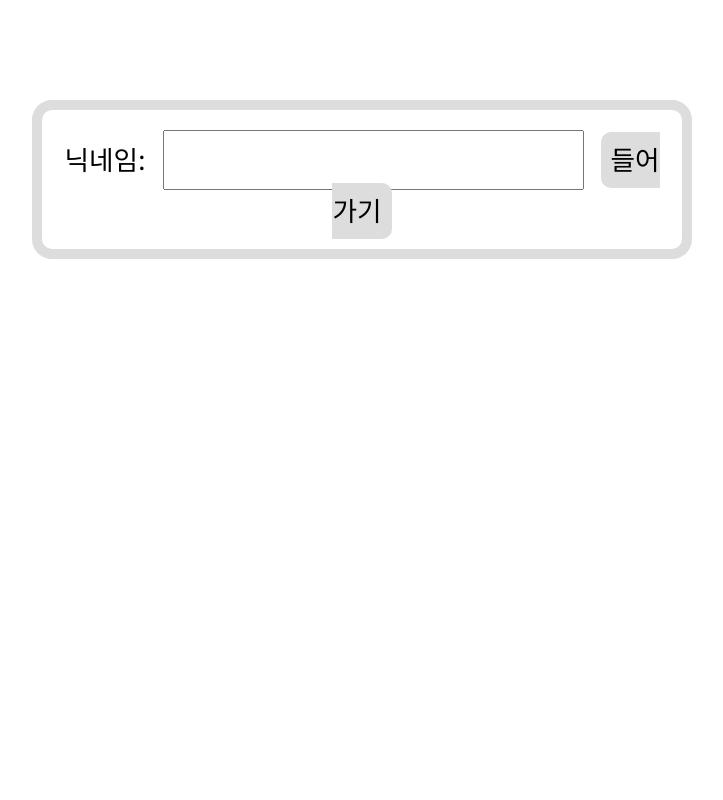
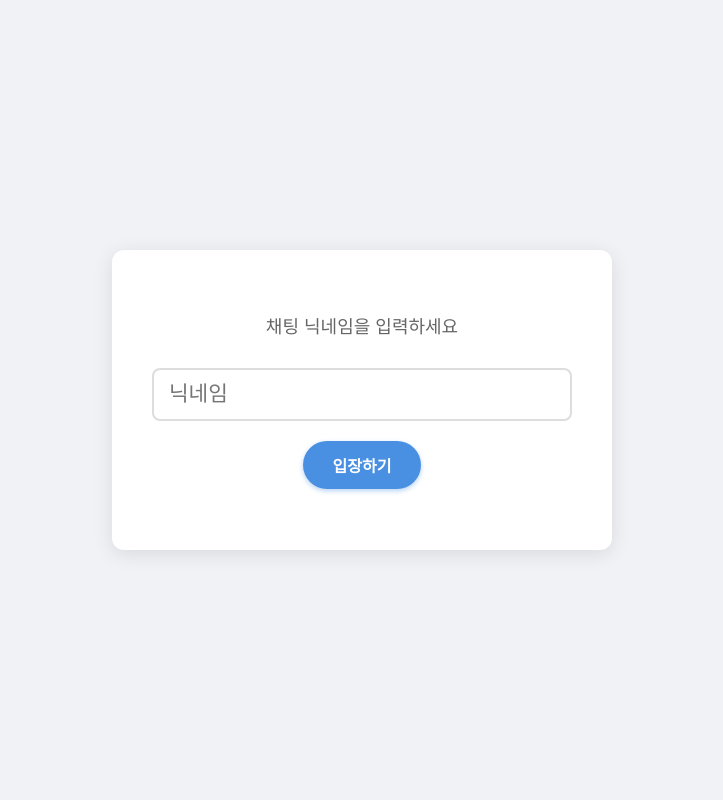
Before and after one commit to heessunny/chat-demo, a Python web app: template templates/index.html in a window 1280 px wide. Shown: the whole page, without its empty margins (278-1001 px from the left). Run offline with Jinja, Linux system fonts and the light colour scheme; the template is opened without the code that fills it, so the values that code supplies are empty; some libraries are stand-ins or nearby versions.

Commit message:
디자인 수정

```diff
--- a/templates/index.html
+++ b/templates/index.html
@@ -1,11 +1,13 @@
 <html>
 
 <head>
+    <meta charset="UTF-8">
+    <meta name="viewport" content="width=device-width, initial-scale=1.0">
     <script src='//ajax.googleapis.com/ajax/libs/jquery/1.11.0/jquery.min.js'></script>
     <script>
         $(document).ready(function () {
             if (typeof WebSocket != 'undefined') {
-                $('#ask').show();
+                $('#ask').css('display', 'flex'); // 초기 display 설정 변경 (flex로)
             } else {
                 $('#error').show();
             }
@@ -26,7 +28,6 @@
             });
 
             function join(name) {
-                // var host = window.location.host.split(':')[0];
                 var ws_scheme = window.location.protocol == "https:" ? "wss" : "ws";
                 var ws_path = ws_scheme + '://' + window.location.host;
                 var ws = new WebSocket(ws_path);
@@ -44,7 +45,7 @@
                     }
 
                     var msg = struct.clone();
-                    msg.find('.time').text((new Date()).toString("HH:mm:ss"));
+                    msg.find('.time').text((new Date()).toString().match(/\d{2}:\d{2}:\d{2}/)[0]); // 시간 포맷 단순화
 
                     if (action == 'message') {
                         var matches;
@@ -53,7 +54,7 @@
                             msg.find('.user').css('font-weight', 'bold');
                         } else {
                             msg.find('.user').text(obj['user']);
-                            msg.find('.message').text(': ' + obj['message']);
+                            msg.find('.message').text(obj['message']);
                         }
                     } else if (action == 'control') {
                         msg.find('.user').text(obj['user']);
@@ -63,7 +64,9 @@
 
                     if (obj['user'] == name) msg.find('.user').addClass('self');
                     container.find('ul').append(msg.show());
-                    container.scrollTop(container.find('ul').innerHeight());
+
+                    // 스크롤 부드럽게 하단으로 이동
+                    container.scrollTop(container[0].scrollHeight);
                 }
 
                 $('#channel form').submit(function (event) {
@@ -79,118 +82,212 @@
         });
     </script>
     <style type="text/css" media="screen">
+        /* Reset & Basics */
         * {
-            font-family: Georgia;
+            box-sizing: border-box;
+            outline: none;
+        }
+
+        body {
+            font-family: -apple-system, BlinkMacSystemFont, "Segoe UI", Roboto, Helvetica, Arial, sans-serif;
+            background-color: #f0f2f5;
+            display: flex;
+            justify-content: center;
+            align-items: center;
+            height: 100vh;
+            margin: 0;
+            color: #333;
         }
 
         a {
-            color: #000;
             text-decoration: none;
+            color: inherit;
         }
 
-        a:hover {
-            text-decoration: underline;
+        /* Container Style (Card) */
+        div.bordered {
+            background: white;
+            width: 100%;
+            max-width: 500px;
+            border-radius: 12px;
+            box-shadow: 0 4px 20px rgba(0, 0, 0, 0.1);
+            overflow: hidden;
+            position: relative;
+            animation: fadeIn 0.5s ease-out;
         }
 
-        div.bordered {
-            margin: 0 auto;
-            margin-top: 100px;
-            width: 600px;
+        @keyframes fadeIn {
+            from { opacity: 0; transform: translateY(10px); }
+            to { opacity: 1; transform: translateY(0); }
+        }
+
+        /* Error Message */
+        #error {
+            background-color: #ffebee;
+            color: #c62828;
             padding: 20px;
             text-align: center;
-            border: 10px solid #ddd;
-            -webkit-border-radius: 20px;
+            border: 1px solid #ef9a9a;
         }
 
-        #error {
-            background-color: #BA0000;
+        /* Login Screen (#ask) */
+        #ask {
+            padding: 40px;
+            display: none; /* JS will set to flex */
+            flex-direction: column;
+            align-items: center;
+            justify-content: center;
+            height: 300px;
+        }
+
+        #ask input {
+            font-size: 16pt;
+            padding: 12px 15px;
+            margin: 20px 0;
+            border: 2px solid #ddd;
+            border-radius: 8px;
+            width: 100%;
+            transition: border-color 0.3s;
+        }
+
+        #ask input:focus {
+            border-color: #4A90E2;
+        }
+
+        #ask span.join {
+            display: inline-block;
+            padding: 12px 30px;
+            background-color: #4A90E2;
+            color: white;
+            font-size: 16px;
+            font-weight: bold;
+            border-radius: 25px;
+            cursor: pointer;
+            transition: background 0.2s;
+            box-shadow: 0 2px 5px rgba(74, 144, 226, 0.4);
+        }
+
+        #ask span.join:hover {
+            background-color: #357ABD;
+        }
+
+        /* Chat Channel */
+        #channel {
+            height: 600px;
+            display: flex;
+            flex-direction: column;
+            position: relative;
+            margin-top: 0 !important; /* JS margin override */
+        }
+
+        /* Header (Description) */
+        #channel div#descr {
+            position: relative; /* Fixed structure */
+            top: 0; left: 0;
+            width: 100%;
+            background-color: #4A90E2;
+            color: white;
+            padding: 15px 20px;
+            font-size: 14px;
+            line-height: 1.4;
+            border-bottom: 1px solid #357ABD;
+            z-index: 10;
+        }
+
+        #channel div#descr a {
             color: #fff;
+            text-decoration: underline;
             font-weight: bold;
         }
 
-        #ask {
-            font-size: 20pt;
+        /* Messages Area */
+        div#msgs {
+            flex: 1;
+            overflow-y: auto;
+            padding: 20px;
+            background-color: #fff;
+            scroll-behavior: smooth;
         }
 
-        #ask input {
-            font-size: 20pt;
-            padding: 10px;
-            margin: 0 10px;
+        /* Scrollbar Styling */
+        div#msgs::-webkit-scrollbar {
+            width: 6px;
         }
-
-        #ask span.join {
-            padding: 10px;
-            background-color: #ddd;
-            -webkit-border-radius: 10px;
-        }
-
-        #channel {
-            margin-top: 100px;
-            height: 480px;
-            position: relative;
-        }
-
-        #channel div#descr {
-            position: absolute;
-            left: -10px;
-            top: -190px;
-            font-size: 13px;
-            text-align: left;
-            line-height: 20px;
-            padding: 5px;
-            width: 630px;
-        }
-
-        div#msgs {
-            overflow-y: scroll;
-            height: 400px;
+        div#msgs::-webkit-scrollbar-thumb {
+            background-color: #ccc;
+            border-radius: 3px;
         }
 
         div#msgs ul {
             list-style: none;
             padding: 0;
             margin: 0;
-            text-align: left;
         }
 
         div#msgs li {
-            line-height: 20px;
+            margin-bottom: 12px;
+            line-height: 1.5;
+            font-size: 15px;
+            display: flex;
+            flex-wrap: wrap;
+            align-items: baseline;
         }
 
+        /* User Name */
         div#msgs li span.user {
-            color: #ff9900;
+            font-weight: 700;
+            color: #333;
+            margin-right: 8px;
         }
 
+        /* Self User Name */
         div#msgs li span.user.self {
-            color: #aa2211;
+            color: #4A90E2; /* Blue for self */
         }
 
-        div#msgs li span.time {
-            float: right;
-            margin-right: 5px;
-            color: #aaa;
-            font-family: "Courier New";
-            font-size: 12px;
+        /* Message Text */
+        div#msgs li span.message {
+            color: #555;
+            word-break: break-word;
         }
 
-        div#msgs li.control {
-            text-align: center;
+        /* Timestamp */
+        div#msgs li span.time {
+            font-size: 11px;
+            color: #999;
+            margin-left: auto; /* Push to right */
+            padding-left: 10px;
         }
 
-        div#msgs li.control span.message {
-            color: #aaa;
+        /* System Messages (Control) */
+        div#msgs li.control {
+            justify-content: center;
+            font-size: 13px;
+            color: #888;
+            margin: 15px 0;
+            font-style: italic;
         }
 
+        /* Input Area */
         div#input {
-            text-align: left;
-            margin-top: 20px;
+            margin-top: 0;
+            padding: 15px;
+            background-color: #f9f9f9;
+            border-top: 1px solid #eee;
         }
 
         div#input #message {
-            width: 600px;
-            border: 5px solid #bbb;
-            -webkit-border-radius: 3px;
-            font-size: 30pt;
+            width: 100%;
+            border: 1px solid #ddd;
+            border-radius: 20px;
+            padding: 12px 15px;
+            font-size: 16px;
+            transition: all 0.2s;
+        }
+
+        div#input #message:focus {
+            border-color: #4A90E2;
+            box-shadow: 0 0 5px rgba(74, 144, 226, 0.2);
         }
     </style>
 </head>
@@ -200,23 +297,32 @@
         This browser has no native WebSocket support.<br />
         Use a WebKit nightly or Google Chrome.
     </div>
-    <div id="ask" class="bordered" style="display: none;">
-        닉네임: <input type="text" id="name" /> <a href="#"><span class="join">들어가기</span></a>
+
+    <div id="ask" class="bordered">
+        <div style="font-size: 18px; margin-bottom: 10px; color: #666;">채팅 닉네임을 입력하세요</div>
+        <input type="text" id="name" placeholder="닉네임" autocomplete="off" />
+        <a href="#"><span class="join">입장하기</span></a>
     </div>
+
     <div id="channel" class="bordered" style="display: none;">
-        <div id="descr" class="bordered">
-            <strong><a href="https://github.com/CoreDotToday/coredot-chat-demo" target="_blank">coredot-chat-demo</a> : </strong> 헤더 없이는 데모로 작동합니다. 여러 개의 브라우저에서 계정 테스트를 수행하세요.
+        <div id="descr">
+            <strong><a href="https://github.com/CoreDotToday/coredot-chat-demo" target="_blank">CoreDot Chat</a></strong><br>
+            심플하고 모던한 웹소켓 채팅 데모입니다.
         </div>
         <div id="msgs">
             <ul>
                 <li class="message" style="display: none">
-                    <span class="user"></span><span class="message"></span>
+                    <span class="user"></span>
+                    <span class="message"></span>
                     <span class="time"></span>
+                </li>
+                <li class="control" style="display: none">
+                    <span class="user"></span>&nbsp;<span class="message"></span>
                 </li>
             </ul>
         </div>
         <div id="input">
-            <form><input type="text" id="message" /></form>
+            <form><input type="text" id="message" placeholder="메세지를 입력하세요..." autocomplete="off" /></form>
         </div>
     </div>
 </body>
```
